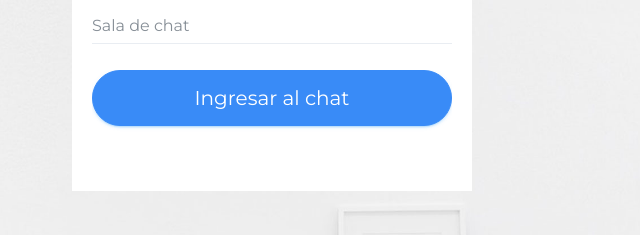
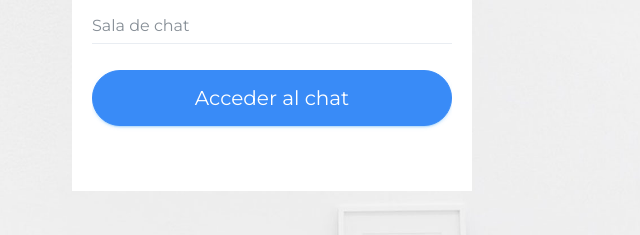
Before and after one commit to Christianesk/node-socket-chat, a website: page public/index.html in a window 1280 px wide. Shown: the part 254-489 px from the top of the page, 368-1008 px from the left. Drawn offline with Linux system fonts and the light colour scheme.

Commit message:
Update email github

```diff
--- a/public/index.html
+++ b/public/index.html
@@ -58,7 +58,7 @@
 
                         <div class="form-group text-center">
                             <div class="col-xs-12 p-b-20">
-                                <button class="btn btn-block btn-lg btn-info btn-rounded" type="submit">Ingresar al chat</button>
+                                <button class="btn btn-block btn-lg btn-info btn-rounded" type="submit">Acceder al chat</button>
                             </div>
                         </div>
                     </form>
```
